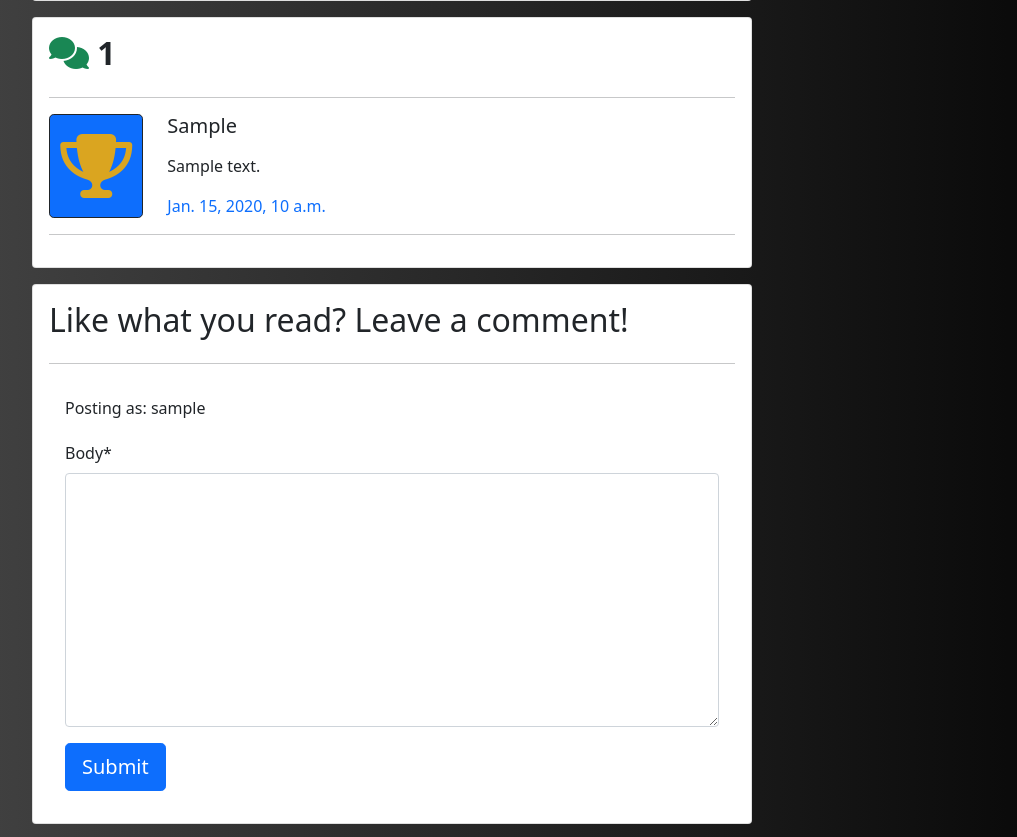
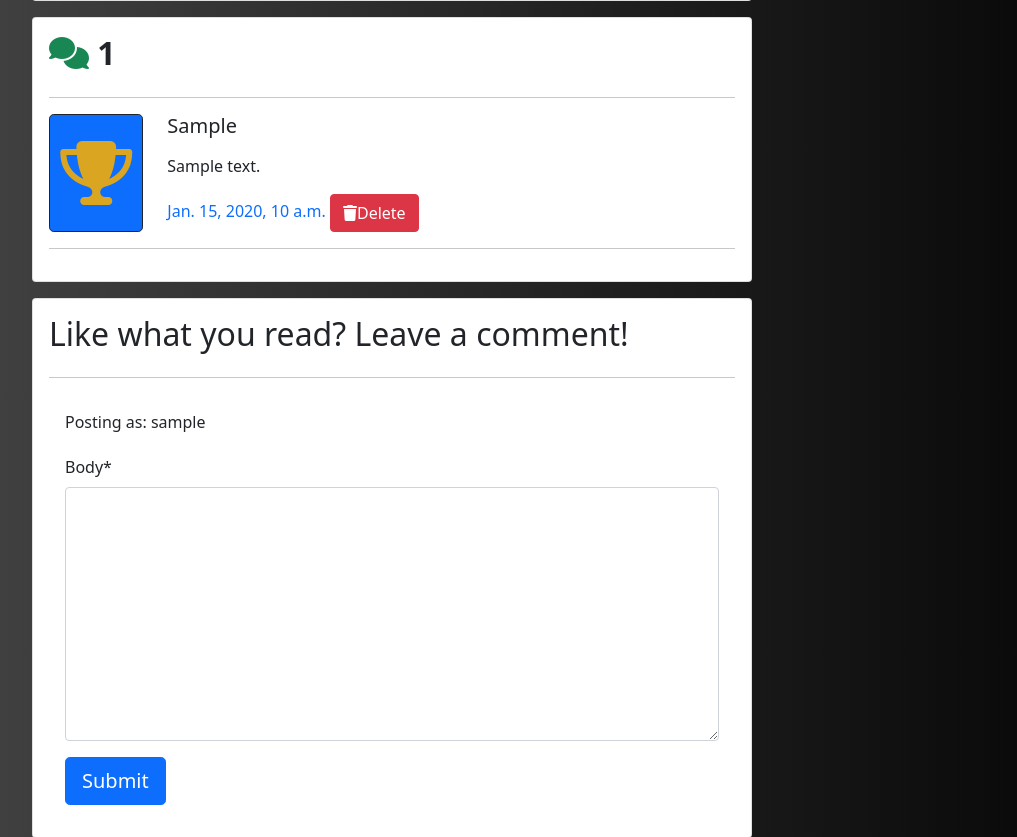
Before and after one commit to DarrachBarneveld/Project-4-CodeInstitute, a Django app: a page that uses templates/post_detail.html in a window 1280 px wide. Shown: the part 872-1709 px from the top of the page, without its empty margins (62-1079 px from the left). Run offline with Django 3.2, Linux system fonts and the light colour scheme; a user stored in the database is signed in; tables that the repository leaves empty hold one stand-in row (values such as "Sample post"); some libraries are stand-ins or nearby versions.

Commit message:
Added delete comments option for auth user

```diff
--- a/blog/views.py
+++ b/blog/views.py
@@ -133,8 +133,13 @@ class PostDetail(View):
 
         comment_form = CommentForm(data=request.POST)
 
+        if "delete_comment" in request.POST:
+            comment_id = request.POST.get("comment_id")
+            comment = Comment.objects.get(id=comment_id)
+            comment.delete()
+            return redirect("/")
+
         if comment_form.is_valid():
-            print(request.user)
             comment_form.instance.email = request.user.email
             comment_form.instance.name = request.user
             comment = comment_form.save(commit=False)
@@ -233,21 +238,17 @@ class EditPost(LoginRequiredMixin, generic.UpdateView):
         if "delete_post" in request.POST:
             post = self.get_object()
             post.delete()
-            return redirect("/")  # Redirect to the success URL
+            return redirect("/")
 
-        # Handle other form submissions as before
         return super().post(request, *args, **kwargs)
 
     def form_valid(self, form):
         form.instance.approved = False
         return super().form_valid(form)
 
-    # def get_success_url(self):
-    #     return reverse_lazy("post_detail", args=[self.object.slug])
-
     def get_form_kwargs(self):
         kwargs = super().get_form_kwargs()
-        kwargs["instance"] = self.object  # Pass the post instance to the form
+        kwargs["instance"] = self.object
         return kwargs
 
 
--- a/templates/post_detail.html
+++ b/templates/post_detail.html
@@ -104,7 +104,7 @@
         <div class="body">
           <ul class="comment-reply list-unstyled">
             {% for comment in comments %}
-
+            <!--  -->
             <li class="row clearfix">
               <div class="icon-box col-md-2 col-4">
                 <div
@@ -116,12 +116,72 @@
                   ></i>
                 </div>
               </div>
-              <div class="text-box col-md-10 col-8 p-l-0 p-r0">
+              <div class="text-box col-md-10 col-8">
                 <h5 class="m-b-0 text-capitalize">{{comment.name}}</h5>
                 <p>{{comment.body | linebreaks}}</p>
                 <label class="list-inline text-primary">
                   {{comment.created_on}}
                 </label>
+                {% if user.is_authenticated and user == comment.name %}
+                <button
+                  type="button"
+                  class="btn btn-danger"
+                  data-bs-toggle="modal"
+                  data-bs-target="#exampleModal-{{comment.id}}"
+                >
+                  <i class="fa-solid fa-trash"></i>Delete
+                </button>
+                <div
+                  class="modal fade"
+                  id="exampleModal-{{comment.id}}"
+                  tabindex="-1"
+                  aria-labelledby="exampleModalLabel"
+                  aria-hidden="true"
+                >
+                  <div class="modal-dialog">
+                    <div class="modal-content">
+                      <div class="modal-header">
+                        <h5 class="modal-title" id="exampleModalLabel">
+                          Are you sure!?
+                        </h5>
+                        <button
+                          type="button"
+                          class="btn-close"
+                          data-bs-dismiss="modal"
+                          aria-label="Close"
+                        ></button>
+                      </div>
+                      <div class="modal-body">
+                        This action cannot be undone!
+                      </div>
+                      <div class="modal-footer">
+                        <button
+                          type="button"
+                          class="btn btn-secondary"
+                          data-bs-dismiss="modal"
+                        >
+                          Close
+                        </button>
+                        <form method="post">
+                          {% csrf_token %}
+                          <input
+                            type="hidden"
+                            name="comment_id"
+                            value="{{comment.id}}"
+                          />
+                          <button
+                            class="btn btn-danger"
+                            type="submit"
+                            name="delete_comment"
+                          >
+                            <i class="fa-solid fa-trash"></i>Delete Comment
+                          </button>
+                        </form>
+                      </div>
+                    </div>
+                  </div>
+                </div>
+                {% endif %}
               </div>
             </li>
             <hr />
```
